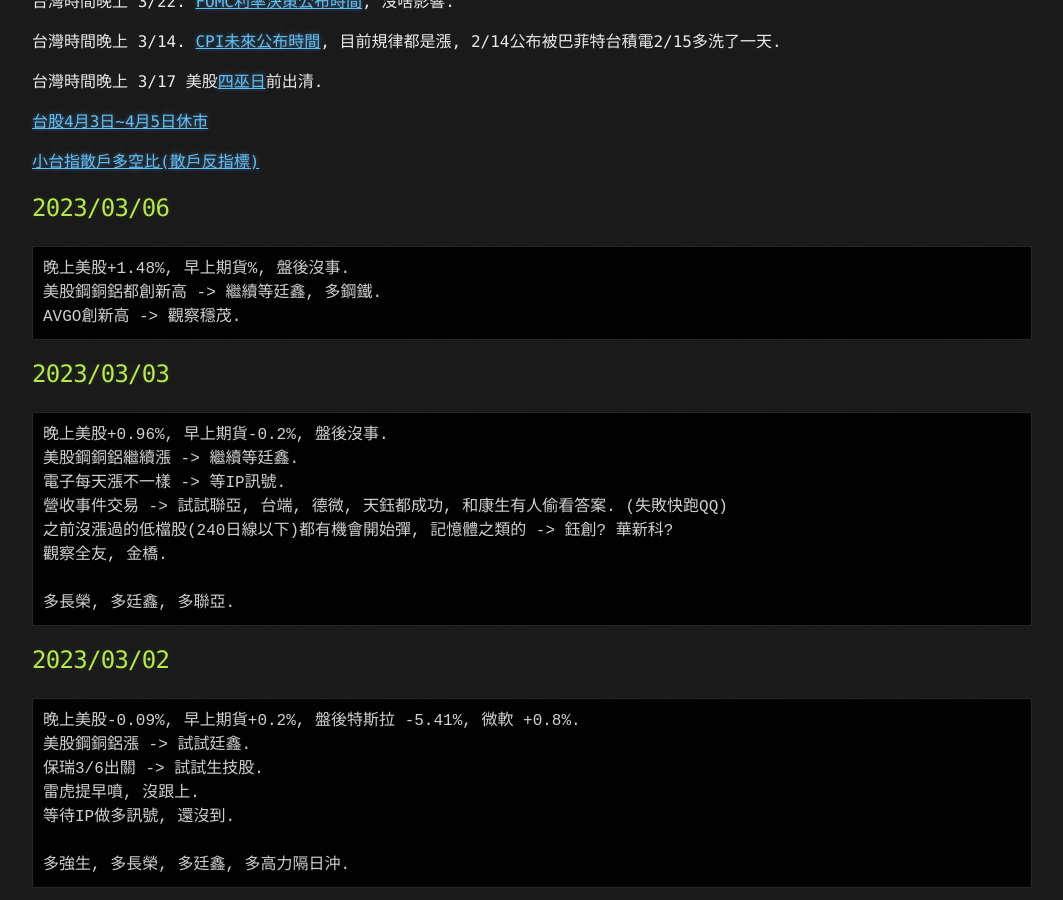
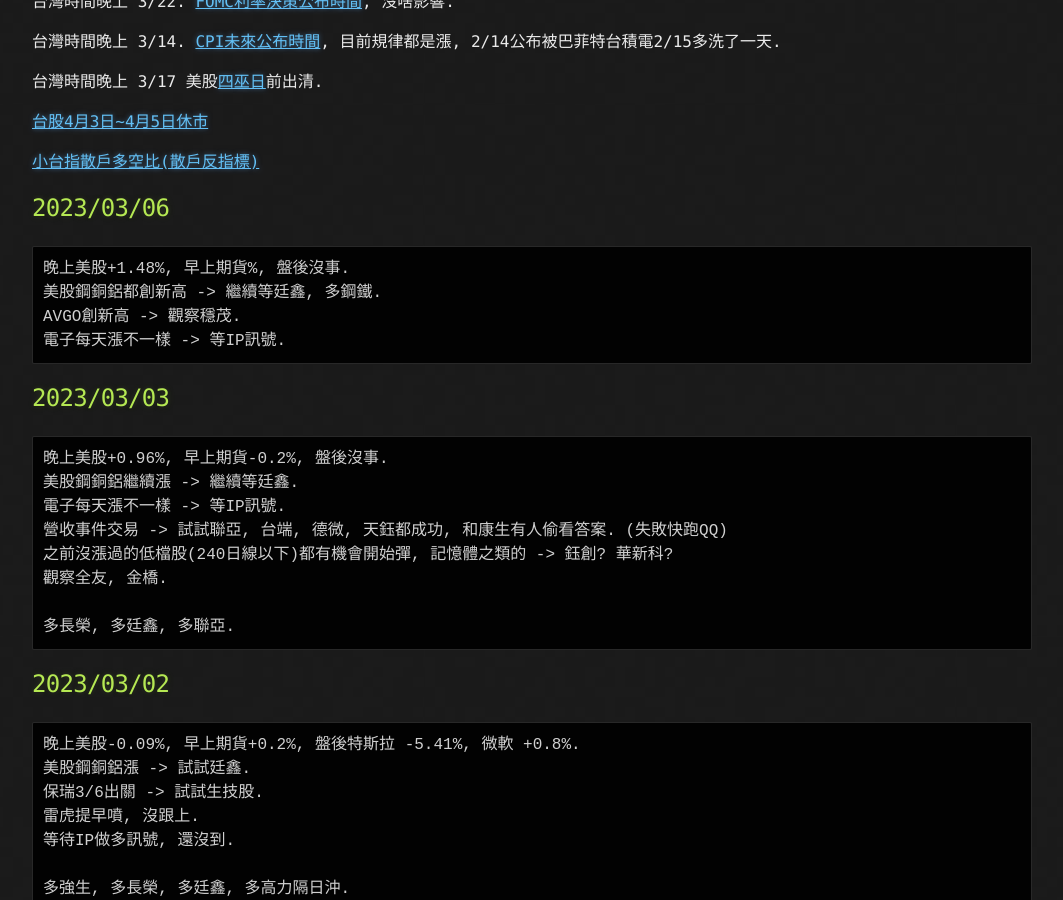
Before and after one commit to lepg5487/Stock_God, a Jekyll site: the page built from index.md, in a window 1280 px wide and 900 px high, scrolled down 428 px. Shown: the whole window, without its empty margins (108-1171 px from the left). Built offline with Jekyll 4.4.1, drawn with Linux system fonts in a browser that asks for light colours; our own code applies the rules of GitHub Pages for plain Markdown files.

Commit message:
Update index.md

````diff
--- a/index.md
+++ b/index.md
@@ -25,6 +25,7 @@
 晚上美股+1.48%, 早上期貨%, 盤後沒事.
 美股鋼銅鋁都創新高 -> 繼續等廷鑫, 多鋼鐵.
 AVGO創新高 -> 觀察穩茂.
+電子每天漲不一樣 -> 等IP訊號.
 ```
 
 ## 2023/03/03
````
